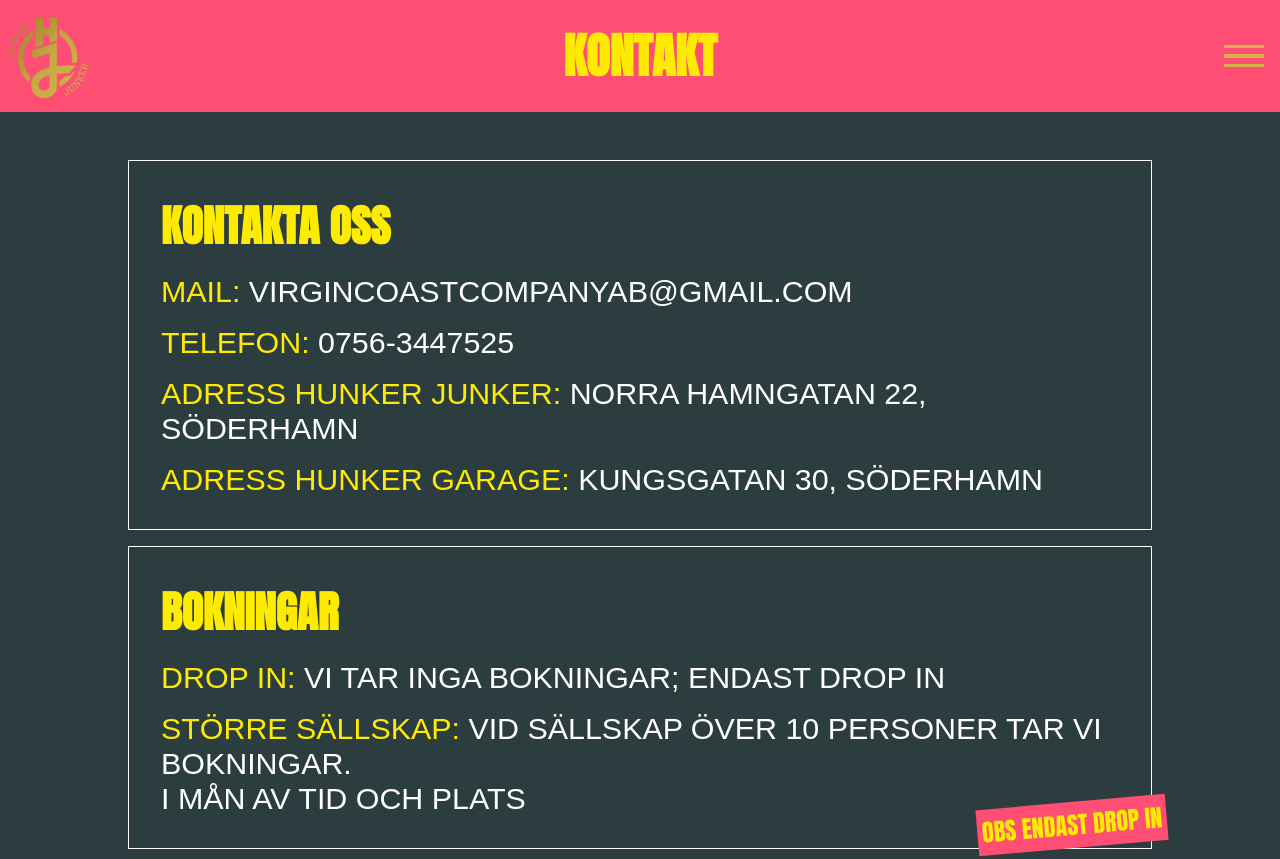
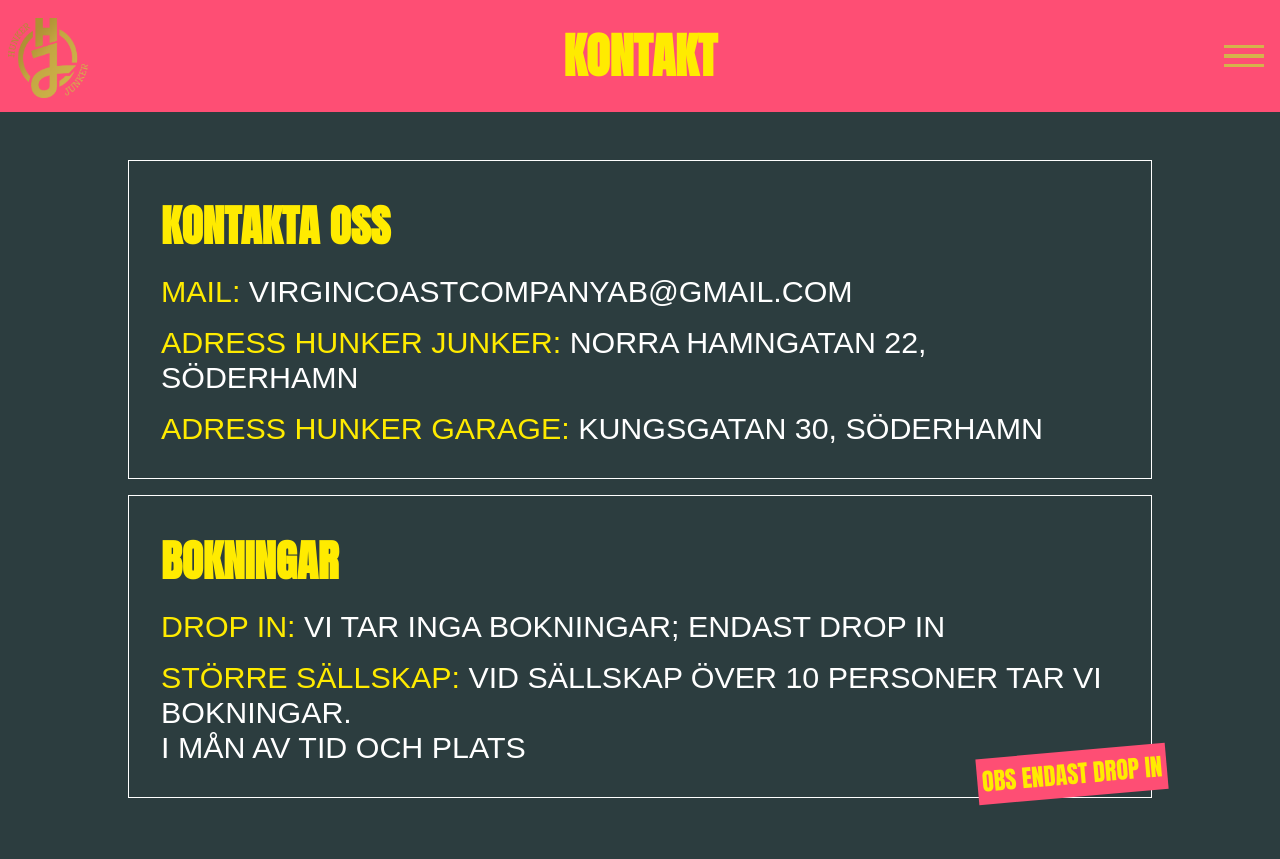
Before and after one commit to HunkerJunker/hunkerjunker, a Next.js app: page /contact in a window 1280 px wide. Shown: the top 859 px of the page. Built offline with nearby package versions, Linux system fonts and the light colour scheme; a web font is replaced by a local one.

Commit message:
removed tel

```diff
--- a/src/features/Contact/views/ContactView.view.tsx
+++ b/src/features/Contact/views/ContactView.view.tsx
@@ -15,10 +15,10 @@ export const ContactView: FC = () => {
             <Span>MAIL: </Span>
             VIRGINCOASTCOMPANYAB@GMAIL.COM
           </A>
-          <Text>
+          {/* <Text>
             <Span>TELEFON: </Span>
             0756-3447525
-          </Text>
+          </Text> */}
           <Text>
             <Span>ADRESS HUNKER JUNKER: </Span>
             NORRA HAMNGATAN 22, SÖDERHAMN
```
